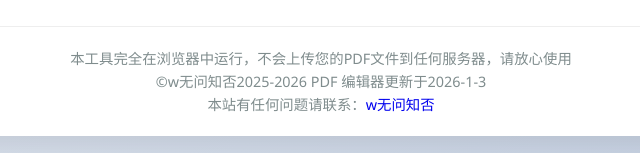
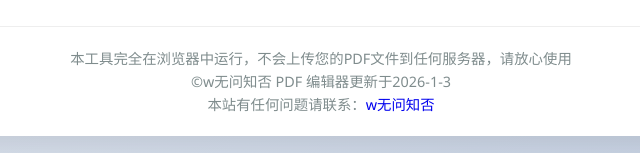
Before and after one commit to wuwen502316/PDF-editor, a plain HTML site: page index.html in a window 1280 px wide. Shown: the part 1001-1154 px from the top of the page, 319-959 px from the left. Drawn offline with Linux system fonts and the light colour scheme.

Commit message:
Update index.html

```diff
--- a/index.html
+++ b/index.html
@@ -170,7 +170,7 @@
         </div>
 <footer>
             <p>本工具完全在浏览器中运行，不会上传您的PDF文件到任何服务器，请放心使用</p>
-            <p>©<span uid="Bilibili-uid" id="AuthorId"> AuthorId </span><span id="time">time</span> PDF 编辑器<span id="lastUpdateTime">lastUpdateTime</span> </p>
+            <p>©<span uid="Bilibili-uid" id="AuthorId"> AuthorId </span><span id="time" style='display:none;'>time</span> PDF 编辑器<span id="lastUpdateTime">lastUpdateTime</span> </p>
             <!--<p>使用PDF-Lib库实现，支持大多数PDF文件处理</p> -->
             <p>本站有任何问题请联系：<a target="_blank" title="https://space.bilibili.com/11281446" style="text-decoration: none;" id="LINKTO" href="https://space.bilibili.com/11281446">w无问知否</a></p>
         </footer>
```
